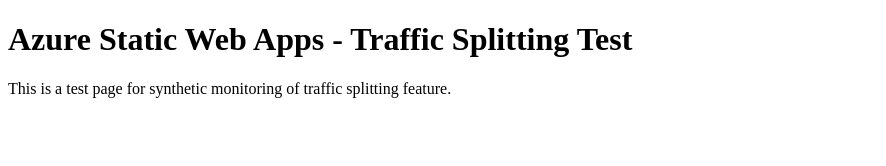
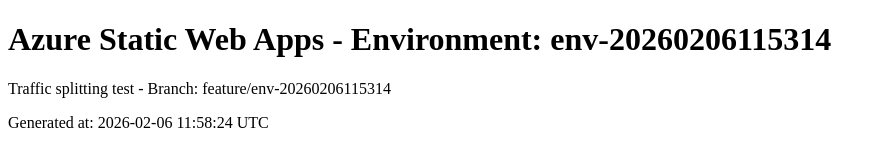
Before and after one commit to skylathadani-ms/synthetics-swa-traffic-20260206115314, a plain HTML site: page index.html in a window 1280 px wide. Shown: the whole page, without its empty margins (0-886 px from the left). Drawn offline with Linux system fonts and the light colour scheme.

Commit message:
Update index.html for env-20260206115314

```diff
--- a/index.html
+++ b/index.html
@@ -1,10 +1,11 @@
 <!DOCTYPE html>
 <html>
 <head>
-<title>Synthetics Test - Traffic Splitting</title>
+<title>Environment: env-20260206115314</title>
 </head>
 <body>
-<h1>Azure Static Web Apps - Traffic Splitting Test</h1>
-<p>This is a test page for synthetic monitoring of traffic splitting feature.</p>
+<h1>Azure Static Web Apps - Environment: env-20260206115314</h1>
+<p>Traffic splitting test - Branch: feature/env-20260206115314</p>
+<p>Generated at: 2026-02-06 11:58:24 UTC</p>
 </body>
 </html>
```
